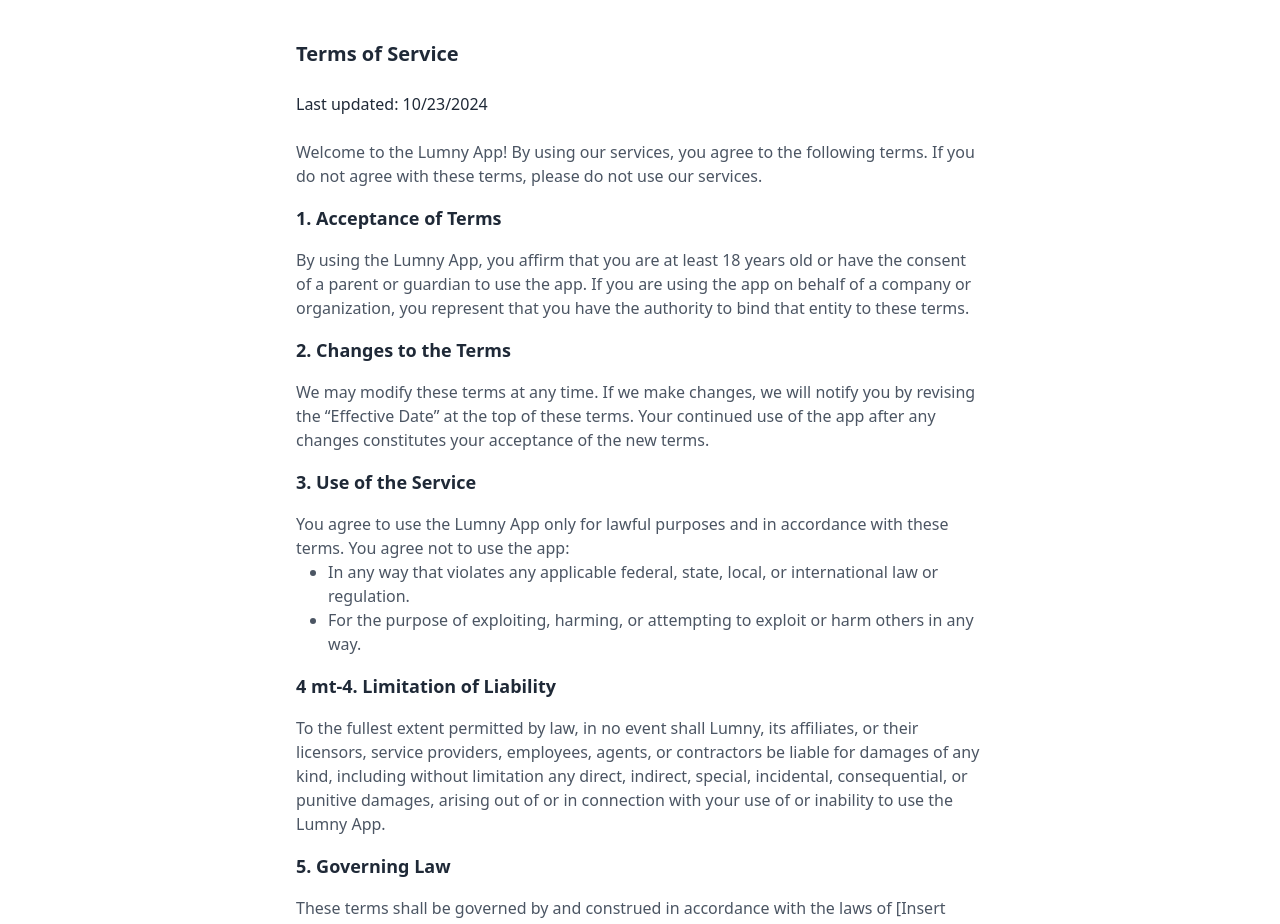
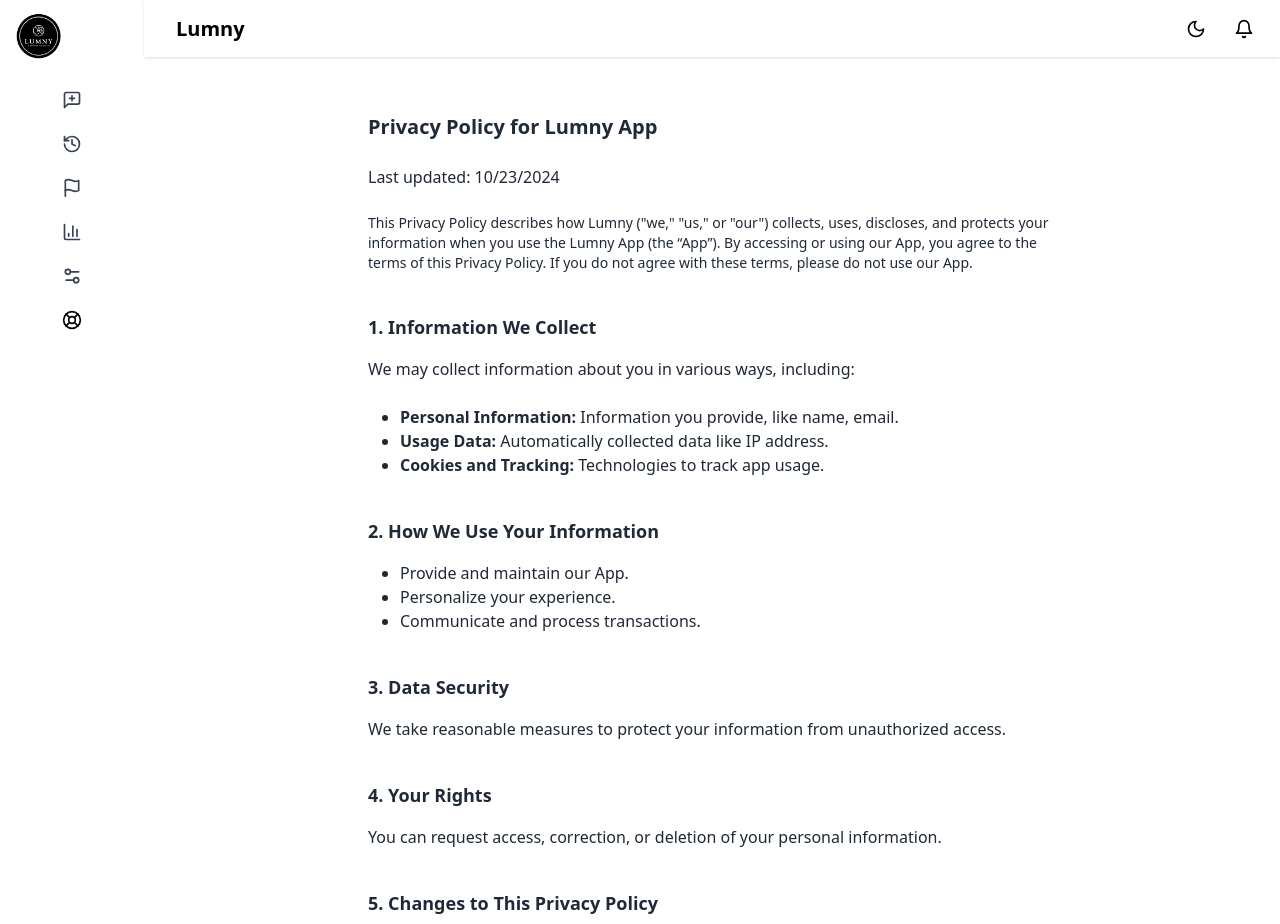
Before and after one commit to KGrim23/PathFinder_V1.0, a Next.js app: page /privacy-policy in a window 1280 px wide. Shown: the top 924 px of the page. Built offline with nearby package versions, Linux system fonts and the light colour scheme.

Commit message:
Done terms and privacy policies

```diff
--- a/app/privacy-policy/page.tsx
+++ b/app/privacy-policy/page.tsx
@@ -1,84 +1,137 @@
 // pages/privacy-policy.tsx
-import React from "react";
+"use client";
+import React, { useState, useEffect } from "react";
+import Sidebar from "../components/Sidebar"; // Import Sidebar component
+import Navbar from "../components/Navbar"; // Import Navbar component
+import { TooltipProvider } from "@radix-ui/react-tooltip"; // Tooltip provider for tooltips
+import { useTheme } from "../components/ThemeContext"; // Dark mode context
 
 const PrivacyPolicy: React.FC = () => {
+  const [isSidebarOpen, setIsSidebarOpen] = useState(false);
+  const [isMobile, setIsMobile] = useState<boolean>(false);
+  const { isDarkMode, toggleDarkMode } = useTheme(); // Access dark mode state
+
+  // Effect to track if it's mobile view
+  useEffect(() => {
+    const handleResize = () => {
+      setIsMobile(window.innerWidth < 768);
+    };
+    handleResize();
+    window.addEventListener("resize", handleResize);
+    return () => window.removeEventListener("resize", handleResize);
+  }, []);
+
+  // Effect to apply dark mode class to body
+  useEffect(() => {
+    document.body.classList.toggle("dark", isDarkMode);
+  }, [isDarkMode]);
+
   return (
-    <div className="max-w-3xl mx-auto p-6">
-      <div className="flex flex-col justify-center p-4 text-gray-800">
-        <h1 className="text-xl font-bold mb-6">Terms of Service</h1>
-
-        <p className="mb-6">Last updated: {new Date().toLocaleDateString()}</p>
-
-        <p className="mb- text-gray-600">
-          Welcome to the Lumny App! By using our services, you agree to the
-          following terms. If you do not agree with these terms, please do not
-          use our services.
+    <TooltipProvider>
+      <div
+        className={`grid h-screen w-full md:grid-cols-[auto_1fr] ${
+          isDarkMode ? "dark" : ""
+        }`}
+      >
+        {!isMobile && <Sidebar isMobile={false} />}{" "}
+        {/* Sidebar for larger screens */}
+        {isMobile && (
+          <button
+            className="md:hidden p-4 text-gray-800 dark:text-gray-200"
+            onClick={() => setIsSidebarOpen(!isSidebarOpen)}
+          >
+            {isSidebarOpen ? "Close Menu" : "Open Menu"}
+          </button>
+        )}
+        {isMobile && isSidebarOpen && <Sidebar isMobile={true} />}
+        <div className="flex flex-col h-full">
+          <Navbar isMobile={isMobile} />
+          <main className="flex-1 overflow-auto p-4 flex flex-col">
+            <div className="max-w-3xl mx-auto p-6 text-gray-800 dark:text-gray-200">
+              <div className="flex flex-col justify-center p-4 text-md">
+                <h1 className="text-xl font-bold mb-6">
+                  Privacy Policy for Lumny App
+                </h1>
+                <p className="mb-6">
+                  Last updated: {new Date().toLocaleDateString()}
                 </p>
 
-        <h2 className="text-lg font-semibold mb-4 mt-4">
-          1. Acceptance of Terms
-        </h2>
-        <p className="mb- text-gray-600">
-          By using the Lumny App, you affirm that you are at least 18 years old
-          or have the consent of a parent or guardian to use the app. If you are
-          using the app on behalf of a company or organization, you represent
-          that you have the authority to bind that entity to these terms.
+                <p className="mb-6 text-sm">
+                  This Privacy Policy describes how Lumny ("we," "us," or "our")
+                  collects, uses, discloses, and protects your information when
+                  you use the Lumny App (the “App”). By accessing or using our
+                  App, you agree to the terms of this Privacy Policy. If you do
+                  not agree with these terms, please do not use our App.
                 </p>
 
-        <h2 className="text-lg font-semibold mb-4 mt-4">
-          2. Changes to the Terms
+                <h2 className="text-lg font-semibold mt-4 mb-4">
+                  1. Information We Collect
                 </h2>
-        <p className="mb- text-gray-600">
-          We may modify these terms at any time. If we make changes, we will
-          notify you by revising the “Effective Date” at the top of these terms.
-          Your continued use of the app after any changes constitutes your
-          acceptance of the new terms.
+                <p className="mb-6">
+                  We may collect information about you in various ways,
+                  including:
                 </p>
-
-        <h2 className="text-lg font-semibold mb-4 mt-4">
-          3. Use of the Service
-        </h2>
-        <p className="mb- text-gray-600">
-          You agree to use the Lumny App only for lawful purposes and in
-          accordance with these terms. You agree not to use the app:
-        </p>
-        <ul className="list-disc ml-8 mb- text-gray-600">
+                <ul className="list-disc ml-8 mb-6">
                   <li>
-            In any way that violates any applicable federal, state, local, or
-            international law or regulation.
+                    <strong>Personal Information:</strong> Information you
+                    provide, like name, email.
                   </li>
                   <li>
-            For the purpose of exploiting, harming, or attempting to exploit or
-            harm others in any way.
+                    <strong>Usage Data:</strong> Automatically collected data
+                    like IP address.
+                  </li>
+                  <li>
+                    <strong>Cookies and Tracking:</strong> Technologies to track
+                    app usage.
                   </li>
                 </ul>
 
-        <h2 className="text-lg font-semibold mb-4 mt-4">
-          4 mt-4. Limitation of Liability
+                <h2 className="text-lg font-semibold mt-4 mb-4">
+                  2. How We Use Your Information
                 </h2>
-        <p className="mb- text-gray-600">
-          To the fullest extent permitted by law, in no event shall Lumny, its
-          affiliates, or their licensors, service providers, employees, agents,
-          or contractors be liable for damages of any kind, including without
-          limitation any direct, indirect, special, incidental, consequential,
-          or punitive damages, arising out of or in connection with your use of
-          or inability to use the Lumny App.
+                <ul className="list-disc ml-8 mb-6">
+                  <li>Provide and maintain our App.</li>
+                  <li>Personalize your experience.</li>
+                  <li>Communicate and process transactions.</li>
+                </ul>
+
+                <h2 className="text-lg font-semibold mt-4 mb-4">
+                  3. Data Security
+                </h2>
+                <p className="mb-6">
+                  We take reasonable measures to protect your information from
+                  unauthorized access.
                 </p>
 
-        <h2 className="text-lg font-semibold mb-4 mt-4">5. Governing Law</h2>
-        <p className="mb- text-gray-600">
-          These terms shall be governed by and construed in accordance with the
-          laws of [Insert State/Country], without regard to its conflict of law
-          principles.
+                <h2 className="text-lg font-semibold mt-4 mb-4">
+                  4. Your Rights
+                </h2>
+                <p className="mb-6">
+                  You can request access, correction, or deletion of your
+                  personal information.
                 </p>
 
-        <h2 className="text-lg font-semibold mb-4 mt-4">6. Contact Us</h2>
-        <p className="mb- text-gray-600">
-          If you have any questions about these terms, please contact us at
-          [Insert Contact Information].
+                <h2 className="text-lg font-semibold mt-4 mb-4">
+                  5. Changes to This Privacy Policy
+                </h2>
+                <p className="mb-6">
+                  We may update this policy and notify you of significant
+                  changes.
+                </p>
+
+                <h2 className="text-lg font-semibold mt-4 mb-4">
+                  6. Contact Us
+                </h2>
+                <p className="mb-6">
+                  If you have questions, contact us at [Your Contact
+                  Information].
                 </p>
               </div>
             </div>
+          </main>
+        </div>
+      </div>
+    </TooltipProvider>
   );
 };
 
--- a/app/terms/page.tsx
+++ b/app/terms/page.tsx
@@ -1,84 +1,145 @@
 // pages/terms.tsx
-import React from "react";
+"use client"; // Added for client-side rendering
+import React, { useEffect, useState } from "react";
+import Sidebar from "../components/Sidebar"; // Import Sidebar component
+import Navbar from "../components/Navbar"; // Import Navbar component
+import { TooltipProvider } from "@radix-ui/react-tooltip"; // Tooltip provider for tooltips
+import { useTheme } from "../components/ThemeContext";
 
 const Terms: React.FC = () => {
+  const [isSidebarOpen, setIsSidebarOpen] = useState(false);
+  const [isMobile, setIsMobile] = useState<boolean>(false);
+  const { isDarkMode, toggleDarkMode } = useTheme();
+
+  // Effect to toggle dark mode class
+  useEffect(() => {
+    document.body.classList.toggle("dark", isDarkMode);
+  }, [isDarkMode]);
+
+  // Effect to track if it's mobile view
+  useEffect(() => {
+    const handleResize = () => {
+      setIsMobile(window.innerWidth < 768);
+    };
+
+    handleResize(); // Call on mount
+    window.addEventListener("resize", handleResize);
+    return () => window.removeEventListener("resize", handleResize); // Cleanup on unmount
+  }, []);
+
   return (
+    <TooltipProvider>
+      <div
+        className={`grid h-screen w-full md:grid-cols-[auto_1fr] ${
+          isDarkMode ? "dark" : ""
+        }`}
+      >
+        {/* Sidebar for larger screens */}
+        {!isMobile && <Sidebar isMobile={false} />}
+        {/* Mobile sidebar toggle button */}
+        {isMobile && (
+          <button
+            className="md:hidden p-4 text-gray-800"
+            onClick={() => setIsSidebarOpen(!isSidebarOpen)}
+          >
+            {isSidebarOpen ? "Close Menu" : "Open Menu"}
+          </button>
+        )}
+        {/* Mobile Sidebar */}
+        {isMobile && isSidebarOpen && <Sidebar isMobile={true} />}
+
+        <div className="flex flex-col h-full">
+          {/* Render Navbar */}
+          <Navbar isMobile={isMobile} />
+          <main className="flex-1 overflow-auto p-4 flex flex-col">
             <div className="max-w-3xl mx-auto p-6">
               <div className="flex flex-col justify-center p-4 text-gray-800">
                 <h1 className="text-xl font-bold mb-6">Terms of Service</h1>
 
-        <p className="mb-6">Last updated: {new Date().toLocaleDateString()}</p>
+                <p className="text-gray-800 mb-6">
+                  Last updated: {new Date().toLocaleDateString()}
+                </p>
 
-        <p className="mb- text-grey-800">
-          Welcome to the Lumny App! By using our services, you agree to the
-          following terms. If you do not agree with these terms, please do not
-          use our services.
+                <p className="text-gray-800 mb-6">
+                  Welcome to the Lumny App! By using our services, you agree to
+                  the following terms. If you do not agree with these terms,
+                  please do not use our services.
                 </p>
 
                 <h2 className="text-lg font-semibold mt-4 mb-4">
                   1. Acceptance of Terms
                 </h2>
-        <p className="mb- text-grey-800">
-          By using the Lumny App, you affirm that you are at least 18 years old
-          or have the consent of a parent or guardian to use the app. If you are
-          using the app on behalf of a company or organization, you represent
-          that you have the authority to bind that entity to these terms.
+                <p className="text-gray-800 mb-6">
+                  By using the Lumny App, you affirm that you are at least 18
+                  years old or have the consent of a parent or guardian to use
+                  the app. If you are using the app on behalf of a company or
+                  organization, you represent that you have the authority to
+                  bind that entity to these terms.
                 </p>
 
-        <h2 className="text-lg font-semibold mb- mt-4">
+                <h2 className="text-lg font-semibold mt-4 mb-4">
                   2. Changes to the Terms
                 </h2>
-        <p className="mb- text-grey-800">
-          We may modify these terms at any time. If we make changes, we will
-          notify you by revising the “Effective Date” at the top of these terms.
-          Your continued use of the app after any changes constitutes your
-          acceptance of the new terms.
+                <p className="text-gray-800 mb-6">
+                  We may modify these terms at any time. If we make changes, we
+                  will notify you by revising the “Effective Date” at the top of
+                  these terms. Your continued use of the app after any changes
+                  constitutes your acceptance of the new terms.
                 </p>
 
-        <h2 className="text-lg font-semibold mb- mt-4">
+                <h2 className="text-lg font-semibold mt-4 mb-4">
                   3. Use of the Service
                 </h2>
-        <p className="mb- text-grey-800">
+                <p className="text-gray-800 mb-6">
                   You agree to use the Lumny App only for lawful purposes and in
                   accordance with these terms. You agree not to use the app:
                 </p>
-        <ul className="list-disc ml-8 mb- text-grey-800">
+                <ul className="list-disc ml-8 mb-6 text-gray-800">
                   <li>
-            In any way that violates any applicable federal, state, local, or
-            international law or regulation.
+                    In any way that violates any applicable federal, state,
+                    local, or international law or regulation.
                   </li>
                   <li>
-            For the purpose of exploiting, harming, or attempting to exploit or
-            harm others in any way.
+                    For the purpose of exploiting, harming, or attempting to
+                    exploit or harm others in any way.
                   </li>
                 </ul>
 
-        <h2 className="text-lg font-semibold mb- mt-4">
+                <h2 className="text-lg font-semibold mt-4 mb-4">
                   4. Limitation of Liability
                 </h2>
-        <p className="mb- text-grey-800">
-          To the fullest extent permitted by law, in no event shall Lumny, its
-          affiliates, or their licensors, service providers, employees, agents,
-          or contractors be liable for damages of any kind, including without
-          limitation any direct, indirect, special, incidental, consequential,
-          or punitive damages, arising out of or in connection with your use of
-          or inability to use the Lumny App.
+                <p className="text-gray-800 mb-6">
+                  To the fullest extent permitted by law, in no event shall
+                  Lumny, its affiliates, or their licensors, service providers,
+                  employees, agents, or contractors be liable for damages of any
+                  kind, including without limitation any direct, indirect,
+                  special, incidental, consequential, or punitive damages,
+                  arising out of or in connection with your use of or inability
+                  to use the Lumny App.
                 </p>
 
-        <h2 className="text-lg font-semibold mb- mt-4">5. Governing Law</h2>
-        <p className="mb-6">
-          These terms shall be governed by and construed in accordance with the
-          laws of [Insert State/Country], without regard to its conflict of law
-          principles.
+                <h2 className="text-lg font-semibold mt-4 mb-4">
+                  5. Governing Law
+                </h2>
+                <p className="text-gray-800 mb-6">
+                  These terms shall be governed by and construed in accordance
+                  with the laws of [Insert State/Country], without regard to its
+                  conflict of law principles.
                 </p>
 
-        <h2 className="text-lg font-semibold mb- mt-4">6. Contact Us</h2>
-        <p className="mb-6">
-          If you have any questions about these terms, please contact us at
-          [Insert Contact Information].
+                <h2 className="text-lg font-semibold mt-4 mb-4">
+                  6. Contact Us
+                </h2>
+                <p className="text-gray-800 mb-6">
+                  If you have any questions about these terms, please contact us
+                  at [Insert Contact Information].
                 </p>
               </div>
             </div>
+          </main>
+        </div>
+      </div>
+    </TooltipProvider>
   );
 };
 
```
Lines whose indentation alone changed are shown as unchanged.
